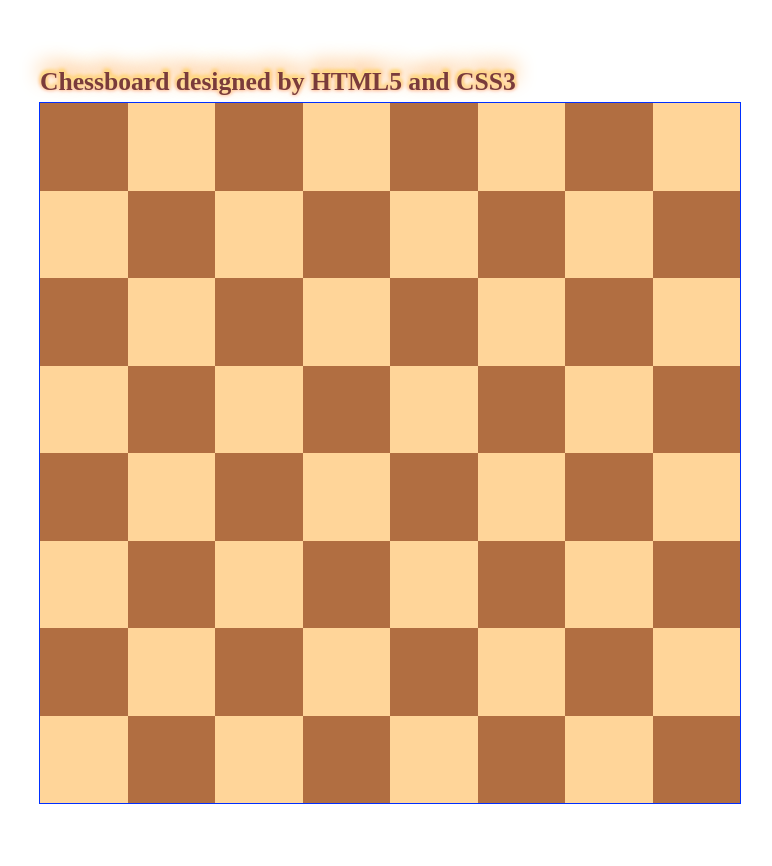
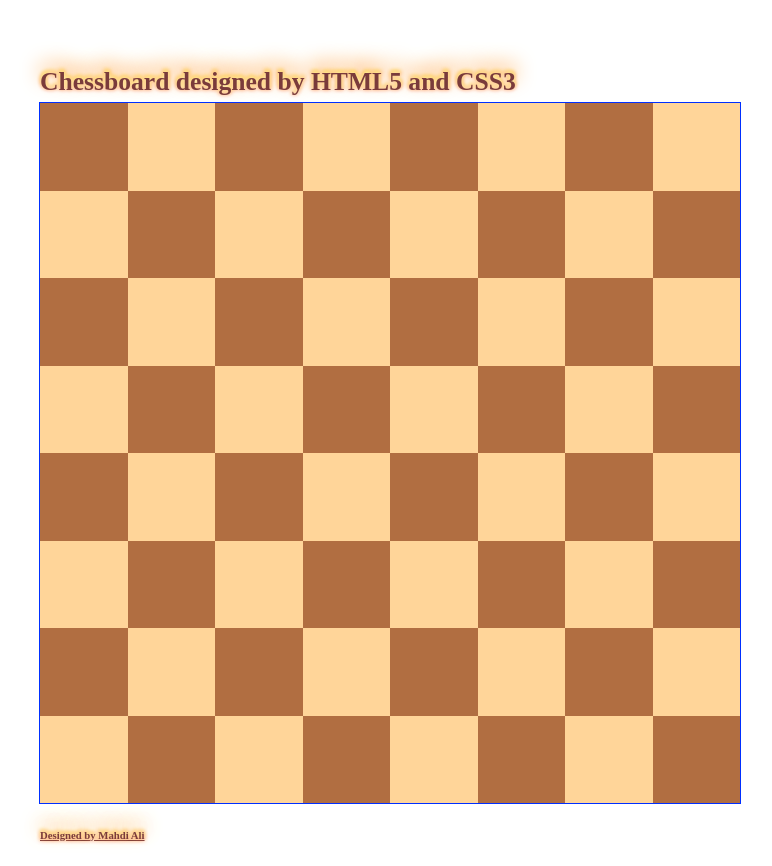
Before and after one commit to mahdicodes1/Cheesboard, a plain HTML site: page index.html in a window 1280 px wide. Shown: the whole page, without its empty margins (250-1022 px from the left). Before the commit the page ends 812 px from the top, so only its background shows below. Drawn offline with Linux system fonts and the light colour scheme.

Commit message:
Changing CSS

```diff
--- a/assets/style.css
+++ b/assets/style.css
@@ -51,3 +51,13 @@ h1 {
 .Squares:nth-child(4) {
   background: #b16e41;
 }
+a {
+  display: block;
+  max-width: 700px;
+  margin-left: auto;
+  margin-right: auto;
+  color: #7a3b3b;
+  background-color: #ffffff;
+  text-shadow: #fff 0 -1px 4px, #ff0 0 -2px 4px, #ff8000 0 -10px 20px,
+    red 0 -1px 4px;
+}
--- a/index.html
+++ b/index.html
@@ -116,6 +116,9 @@
           </div>
         </div>
       </div>
+      <a href="https://github.com/mahdicodes1/Cheesboard"
+        ><h6>Designed by Mahdi Ali</h6></a
+      >
     </main>
   </body>
 </html>
```
